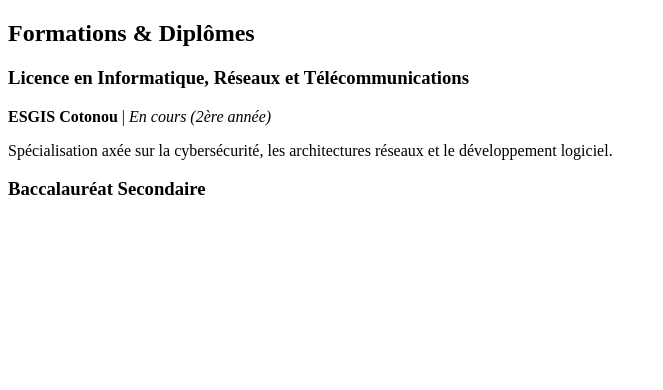
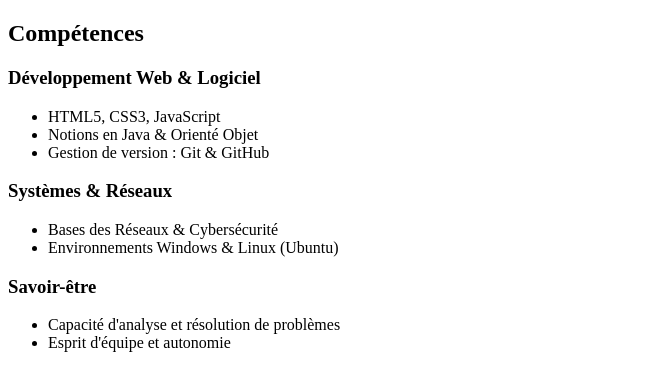
Before and after one commit to moudjibouchakour6-wq/mon-cv, a plain HTML site: page index.html in a window 1280 px wide. Shown: the whole page, without its empty margins (0-663 px from the left). Drawn offline with Linux system fonts and the light colour scheme.

```diff
--- a/index.html
+++ b/index.html
@@ -7,18 +7,32 @@
 </head>
 <body>
 
-<section class="formations-section">
-    <h2>Formations & Diplômes</h2>
+<section class="competences-section">
+    <h2>Compétences</h2>
 
-    <div class="formation-item">
-        <h3>Licence en Informatique, Réseaux et Télécommunications</h3>
-        <p class="institution"><strong>ESGIS Cotonou</strong> | <em>En cours (2ère année)</em></p>
-        <p>Spécialisation axée sur la cybersécurité, les architectures réseaux et le développement logiciel.</p>
+    <div class="competence-group">
+        <h3>Développement Web & Logiciel</h3>
+        <ul>
+            <li>HTML5, CSS3, JavaScript</li>
+            <li>Notions en Java & Orienté Objet</li>
+            <li>Gestion de version : Git & GitHub</li>
+        </ul>
     </div>
 
-    <div class="formation-item">
-        <h3>Baccalauréat Secondaire</h3>
+    <div class="competence-group">
+        <h3>Systèmes & Réseaux</h3>
+        <ul>
+            <li>Bases des Réseaux & Cybersécurité</li>
+            <li>Environnements Windows & Linux (Ubuntu)</li>
+        </ul>
+    </div>
 
+    <div class="competence-group">
+        <h3>Savoir-être</h3>
+        <ul>
+            <li>Capacité d'analyse et résolution de problèmes</li>
+            <li>Esprit d'équipe et autonomie</li>
+        </ul>
     </div>
 </section>
 
```
